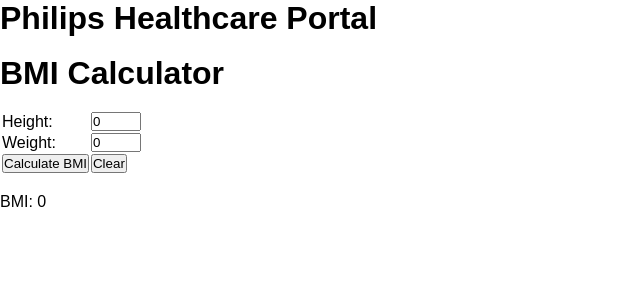
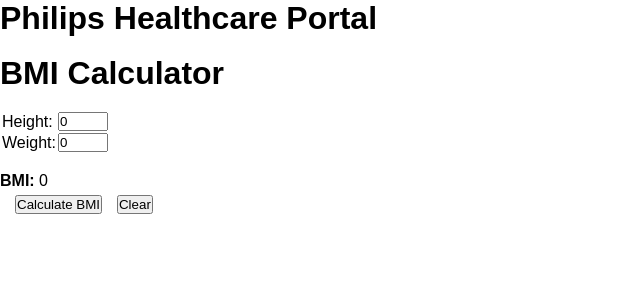
Before and after one commit to Shivaprasad84/DemoApp, an Angular app: page / in a window 1280 px wide. Shown: the top 300 px of the page, without its empty margins (0-640 px from the left). Built offline with nearby package versions, Linux system fonts and the light colour scheme.

Commit message:
componetized bmi

```diff
--- a/src/app/app.module.ts
+++ b/src/app/app.module.ts
@@ -1,4 +1,4 @@
-import { NgModule } from '@angular/core';
+import { CUSTOM_ELEMENTS_SCHEMA, NgModule } from '@angular/core';
 import { FormsModule } from '@angular/forms';
 import { BrowserModule } from '@angular/platform-browser';
 
@@ -16,6 +16,7 @@
   ],
   exports: [],
   providers: [],
+  schemas: [CUSTOM_ELEMENTS_SCHEMA],
   bootstrap: [AppRootComponent]
 })
 export class AppModule { }
--- a/src/app/widgets/bmiCalculator/bmiCalculator.component.html
+++ b/src/app/widgets/bmiCalculator/bmiCalculator.component.html
@@ -3,17 +3,13 @@
   <table>
     <tr>
       <td>Height: </td>
-      <td><input #heightValue type="text" [value]="height" (input)="onHeightChange(heightValue.value)"></td>
+      <td><bmi-input (valueChanged)="onHeightChange($event)" [value]="height"></bmi-input></td>
     </tr>
     <tr>
       <td>Weight: </td>
-      <td><input #weightValue type="text" [value]="weight" (input)="onWeightChange(weightValue.value)"></td>
-    </tr>
-    <tr>
-      <td><button (click)="calculateBmi()">Calculate BMI</button></td>
-      <td><button (click)="clear()">Clear</button></td>
+      <td><bmi-input (valueChanged)="onWeightChange($event)" [value]="weight"></bmi-input></td>
     </tr>
   </table>
   <br>
-  <p>BMI: {{ bmi }}</p>
+  <bmi-result [height]="height" [weight]="weight" (clearEvent)="clear()"></bmi-result>
 </div>
--- a/src/app/widgets/bmiCalculator/bmiCalculator.component.ts
+++ b/src/app/widgets/bmiCalculator/bmiCalculator.component.ts
@@ -17,13 +17,6 @@
     this.weight = +weight;
   }
 
-  calculateBmi() {
-    if (this.height === 0) {
-      return;
-    }
-    this.bmi = +(this.weight / (this.height * this.height)).toFixed(3);
-  }
-
   clear() {
     this.height = 0;
     this.weight = 0;
--- /dev/null
+++ b/src/app/widgets/bmiCalculator/bmiInput/bmiInput.component.html
@@ -0,0 +1 @@
+<input #input (change)="emitValue(input.value)" type="text" [value]="value">
--- /dev/null
+++ b/src/app/widgets/bmiCalculator/bmiInput/bmiInput.component.ts
@@ -0,0 +1,14 @@
+import { Component, EventEmitter, Input, Output } from "@angular/core";
+
+@Component({
+  selector: 'bmi-input',
+  templateUrl: './bmiInput.component.html'
+})
+export class BmiInputComponent {
+  @Output() public valueChanged = new EventEmitter();
+  @Input() value = 0;
+
+  emitValue(value: string) {
+    this.valueChanged.emit(value);
+  }
+}
--- /dev/null
+++ b/src/app/widgets/bmiCalculator/bmiResult/bmiResult.component.css
@@ -0,0 +1,4 @@
+.btn {
+  margin-top: 5px;
+  margin-left: 15px;
+}
--- /dev/null
+++ b/src/app/widgets/bmiCalculator/bmiResult/bmiResult.component.html
@@ -0,0 +1,3 @@
+<p><b>BMI: </b> {{ bmi }}</p>
+<button class="btn" (click)="calculateBmi()">Calculate BMI</button>
+<button class="btn" (click)="clear()">Clear</button>
--- /dev/null
+++ b/src/app/widgets/bmiCalculator/bmiResult/bmiResult.component.ts
@@ -0,0 +1,26 @@
+import { Component, EventEmitter, Input, Output } from "@angular/core";
+
+@Component({
+  selector: 'bmi-result',
+  templateUrl: './bmiResult.component.html',
+  styleUrls: ['bmiResult.component.css']
+})
+export class BmiResultComponent {
+  @Input() height = 0;
+  @Input() weight = 0;
+  @Output() clearEvent = new EventEmitter();
+
+  bmi = 0;
+
+  calculateBmi() {
+    if (this.height === 0) {
+      return;
+    }
+    this.bmi = +(this.weight / (this.height * this.height)).toFixed(3);
+  }
+
+  clear() {
+    this.bmi = 0;
+    this.clearEvent.emit();
+  }
+}
--- a/src/app/widgets/widgets.module.ts
+++ b/src/app/widgets/widgets.module.ts
@@ -1,19 +1,24 @@
-import { NgModule } from '@angular/core';
+import { CUSTOM_ELEMENTS_SCHEMA, NgModule } from '@angular/core';
 import { FormsModule } from '@angular/forms';
 import { BrowserModule } from '@angular/platform-browser';
 import { BMICalculator } from './bmiCalculator/bmiCalculator.component';
+import { BmiInputComponent } from './bmiCalculator/bmiInput/bmiInput.component';
+import { BmiResultComponent } from './bmiCalculator/bmiResult/bmiResult.component';
 import { HeadingComponent } from './heading/heading.component';
 
 
 @NgModule({
   declarations: [
     HeadingComponent,
-    BMICalculator
+    BMICalculator,
+    BmiInputComponent,
+    BmiResultComponent
   ],
   imports: [
     BrowserModule,
     FormsModule
   ],
+  schemas: [CUSTOM_ELEMENTS_SCHEMA],
   exports: [HeadingComponent, BMICalculator],
   providers: []
 })
--- a/src/styles.css
+++ b/src/styles.css
@@ -9,17 +9,6 @@
   font-family: sans-serif;
 }
 
-.container {
-  display: flex;
-  justify-content: center;
-  align-items: center;
-  height: 100vh;
-}
-
-.btn {
-  margin-left: 15px;
-}
-
 input {
   width: 50px;
 }
```
